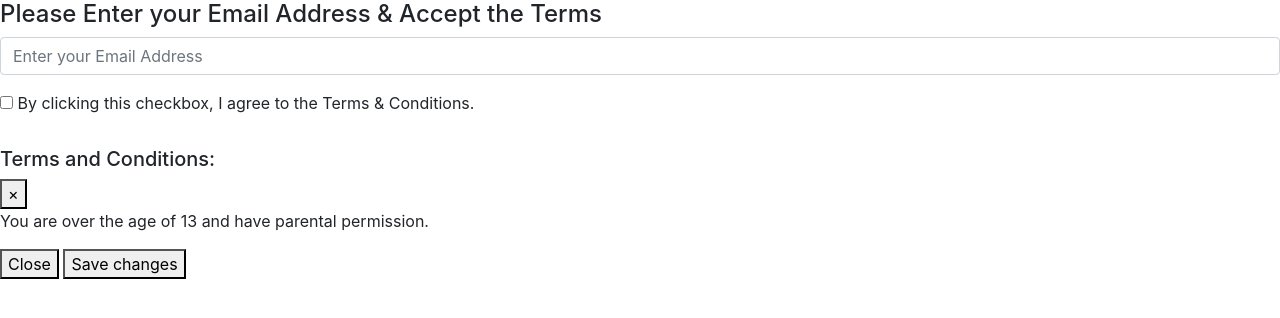
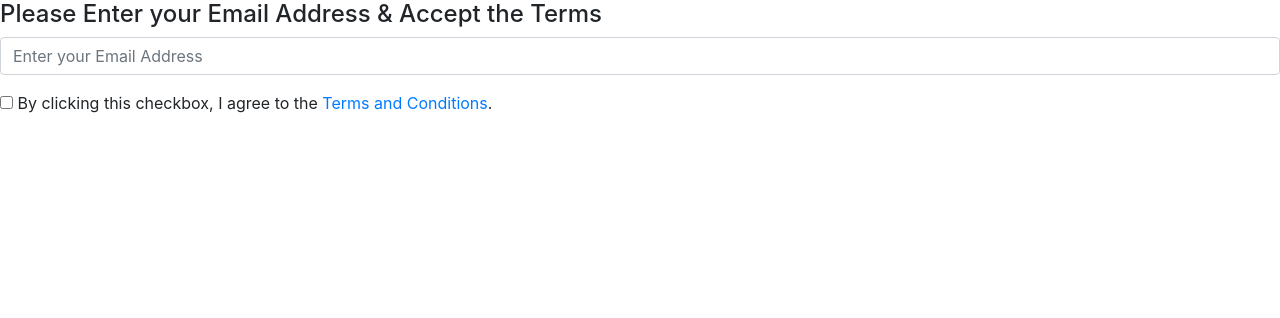
Before and after one commit to hca-JosephSuvak/asc-octo, a website: page kiosk-home.html in a window 1280 px wide. Drawn offline with nearby package versions, Linux system fonts and the light colour scheme.

Commit message:
enable terms and conditions modal

```diff
--- a/kiosk-home.html
+++ b/kiosk-home.html
@@ -23,29 +23,30 @@
     </div>
     <div>
         <input type="checkbox" id="Terms" name="isTermsAccepted">
-        <label for="Terms">By clicking this checkbox, I agree to the Terms & Conditions.
+        <label for="Terms">By clicking this checkbox, I agree to the <a href="#" data-toggle="modal" data-target="#terms-modal">Terms and Conditions</a>.
         </label>
     </div>
     <br/>
-    <div className="modal" tabIndex="-1">
-        <div className="modal-dialog">
-            <div className="modal-content">
-                <div className="modal-header">
-                    <h5 className="modal-title"> Terms and Conditions: </h5>
-                            <button type="button" className="close" data-dismiss="modal" aria-label="Close">
-                                <span aria-hidden="true">&times;</span>
-                            </button>
-                </div>
-                <div className="modal-body">
-                    <p>You are over the age of 13 and have parental permission.</p>
-                </div>
-                <div className="modal-footer">
-                    <button type="button" className="btn btn-secondary" data-dismiss="modal">Close</button>
-                    <button type="button" className="btn btn-primary">Save changes</button>
-                </div>
+
+<!-- Modal -->
+<div class="modal fade" id="terms-modal" tabindex="-1" aria-labelledby="terms-modal-title" aria-hidden="true">
+    <div class="modal-dialog">
+        <div class="modal-content">
+            <div class="modal-header">
+                <h5 class="modal-title" id="terms-modal-title">Terms and Conditions</h5>
+                <button type="button" class="close" data-dismiss="modal" aria-label="Close">
+                    <span aria-hidden="true">&times;</span>
+                </button>
+            </div>
+            <div class="modal-body">
+                <p>Prints may fail</p>
+            </div>
+            <div class="modal-footer">
+                <button type="button" class="btn btn-secondary" data-dismiss="modal">Close</button>
             </div>
         </div>
     </div>
+</div>
     <!--Replaced by the script below-->
     <div id="player"></div>
 
@@ -94,6 +95,10 @@
           player.stopVideo();
         }
       </script>
+
+    <script src="https://cdn.jsdelivr.net/npm/jquery@3.5.1/dist/jquery.slim.min.js" integrity="sha384-DfXdz2htPH0lsSSs5nCTpuj/zy4C+OGpamoFVy38MVBnE+IbbVYUew+OrCXaRkfj" crossorigin="anonymous"></script>
+    <script src="https://cdn.jsdelivr.net/npm/bootstrap@4.6.1/dist/js/bootstrap.bundle.min.js" integrity="sha384-fQybjgWLrvvRgtW6bFlB7jaZrFsaBXjsOMm/tB9LTS58ONXgqbR9W8oWht/amnpF" crossorigin="anonymous"></script>
+
 </body>
 
 </html>
```
